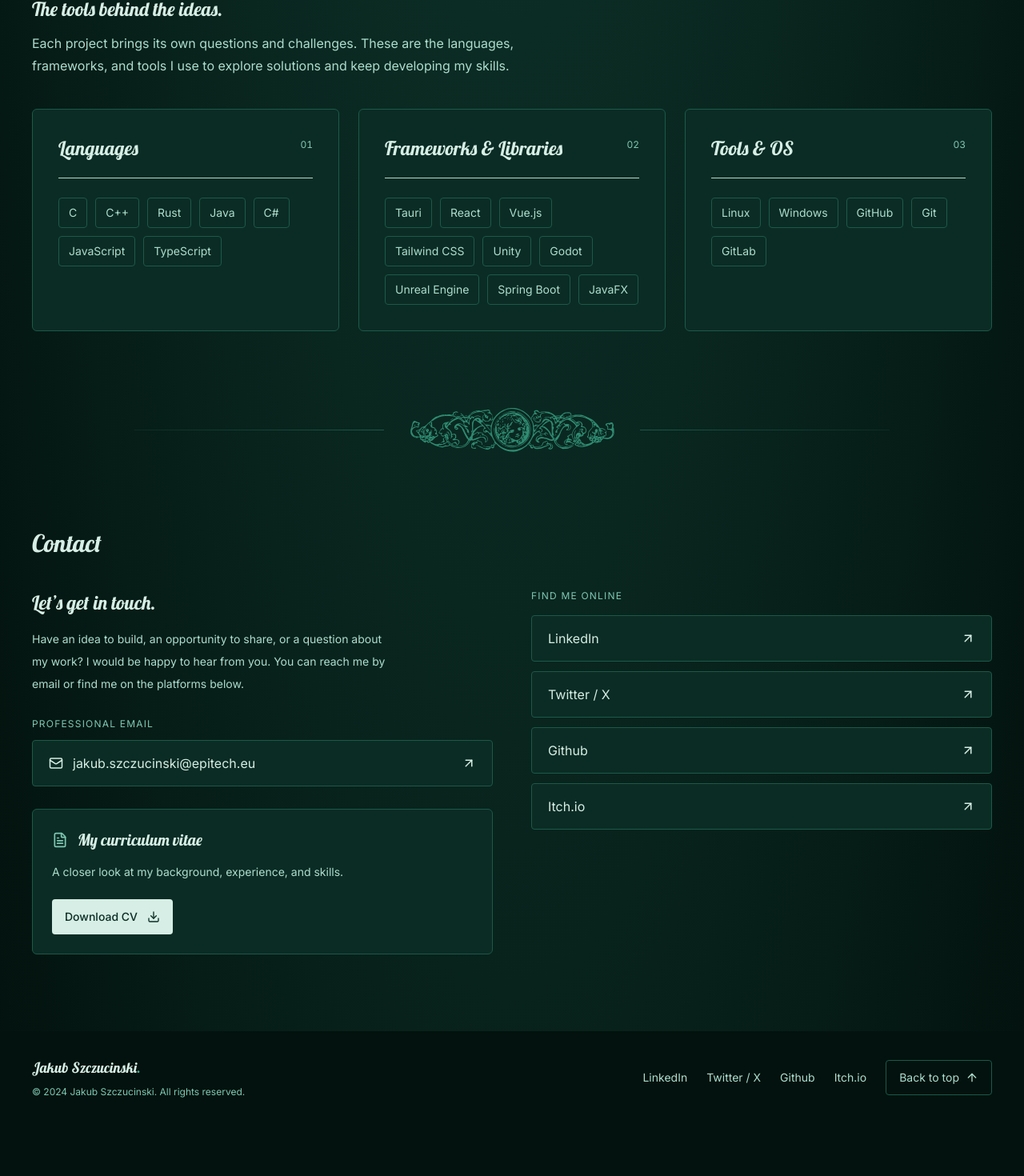
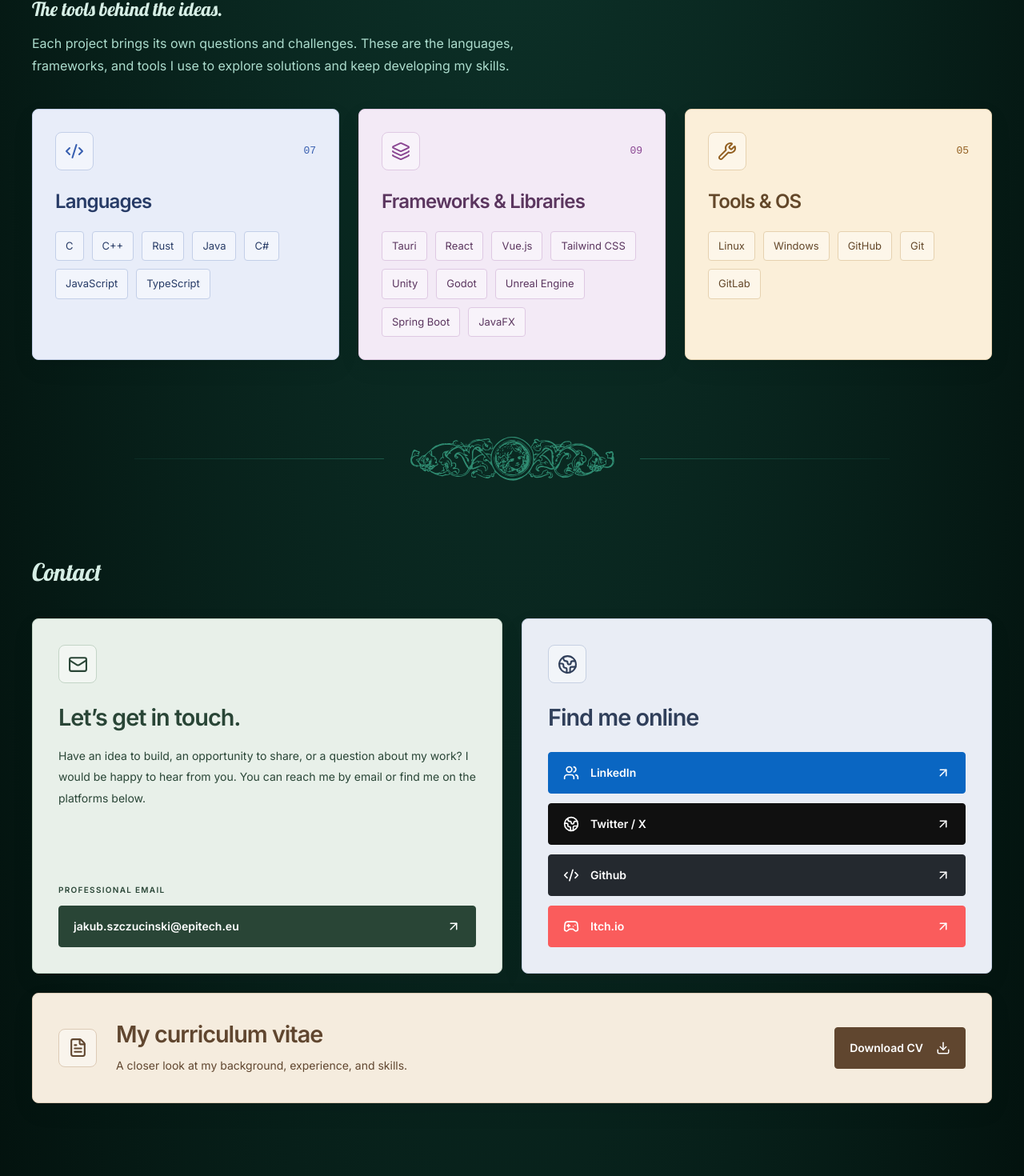
Before and after one commit to jakubaszcz/Portfolio, a Next.js app: page / in a window 1280 px wide. Shown: the part 4473-5943 px from the top of the page at 80% size. Before the commit the page ends 5878 px from the top, so only its background shows below. Built offline with nearby package versions, Linux system fonts and the light colour scheme; a web font is replaced by a local one.

Commit message:
feat(content): re work skills and contact

```diff
--- /dev/null
+++ b/app/components/contact/Contact.module.css
@@ -0,0 +1,31 @@
+.grid { display: grid; grid-template-columns: repeat(2, minmax(0, 1fr)); gap: 24px; }
+.card { min-width: 0; border: 1px solid var(--contact-border); border-radius: 8px; padding: 32px; color: var(--contact-ink); background: var(--contact-bg); box-shadow: 0 10px 28px #00000012; }
+.letter { --contact-bg: #e8f0e9; --contact-ink: #294536; --contact-border: #c4d5c7; display: flex; flex-direction: column; }
+.network { --contact-bg: #e9edf5; --contact-ink: #303f5a; --contact-border: #c6d0e2; }
+.resume { --contact-bg: #f5ecdE; --contact-ink: #60462f; --contact-border: #ddcbb6; grid-column: 1 / -1; display: flex; align-items: center; gap: 24px; }
+.icon { display: grid; place-items: center; width: 48px; height: 48px; flex-shrink: 0; border: 1px solid var(--contact-border); border-radius: 8px; background: #ffffff66; }
+.title { margin-top: 24px; font-size: clamp(1.4rem, 3vw, 1.8rem); font-weight: 600; line-height: 1.3; letter-spacing: -.035em; }
+.copy { margin-top: 16px; font-size: 14px; line-height: 1.9; }
+.emailBlock { margin-top: auto; padding-top: 32px; }
+.eyebrow { margin-bottom: 12px; font-size: 10px; font-weight: 600; text-transform: uppercase; letter-spacing: .13em; }
+.link { display: flex; min-height: 52px; align-items: center; justify-content: space-between; gap: 16px; padding: 14px 18px; border: 1px solid var(--link-border, var(--link-bg)); border-radius: 4px; background: var(--link-bg); color: var(--link-ink); font-size: 14px; font-weight: 600; line-height: 1.5; text-decoration: none; transition: background-color 160ms ease; }
+.link:hover { background: var(--link-hover); }
+.link:focus-visible { outline: 2px solid var(--contact-ink); outline-offset: 4px; }
+.link svg { flex-shrink: 0; }
+.linkLabel { display: flex; min-width: 0; align-items: center; gap: 14px; overflow-wrap: anywhere; }
+.email { --link-bg: #294536; --link-hover: #3c604b; --link-ink: #ffffff; }
+.emailAddress { overflow-wrap: anywhere; min-width: 0; }
+.linkedin { --link-bg: #0a66c2; --link-hover: #004182; --link-ink: #ffffff; }
+.github { --link-bg: #24292f; --link-hover: #3d444d; --link-ink: #ffffff; }
+.twitter { --link-bg: #101010; --link-hover: #303030; --link-ink: #ffffff; }
+.itch { --link-bg: #fa5c5c; --link-hover: #ff8080; --link-ink: #ffffff; }
+.neutral { --link-bg: #303f5a; --link-hover: #475b7c; --link-ink: #ffffff; }
+.socials { display: grid; gap: 12px; margin-top: 24px; }
+.download { --link-bg: #60462f; --link-hover: #795a3f; --link-ink: #ffffff; flex-shrink: 0; }
+.download:disabled { opacity: .6; cursor: not-allowed; }
+.resumeText { flex: 1; }
+.resume .title { margin: 0; }
+.resume .copy { margin-top: 8px; }
+.unavailable { display: flex; flex-wrap: wrap; gap: 12px; justify-content: space-between; padding: 16px; border: 1px dashed var(--contact-border); border-radius: 4px; font-size: 13px; }
+.card ::selection { background: var(--contact-ink); color: var(--contact-bg); }
+@media(max-width: 767px) { .grid { grid-template-columns: 1fr; } .card { padding: 24px; } .resume { align-items: flex-start; flex-wrap: wrap; } .resumeText { flex-basis: calc(100% - 72px); } .download { width: 100%; flex-shrink: 1; } }
--- a/app/components/contact/Contact.tsx
+++ b/app/components/contact/Contact.tsx
@@ -1,54 +1,54 @@
 import type { TranslationProps } from "@/app/i18n/dictionaries";
 import contact from "@/app/data/contact/contact.json";
-import { ArrowUpRight, Download, Mail, FileText } from "lucide-react";
+import { ArrowUpRight, Download, Mail, FileText, Globe2, Code2, Users, Gamepad2 } from "lucide-react";
+import styles from "./Contact.module.css";
 
-const linkStyle = "flex min-h-14 items-center justify-between gap-4 rounded-sm border border-primary-700 bg-primary-900 px-5 py-4 text-primary-100 transition-colors hover:border-primary-400 hover:bg-primary-800 focus-visible:outline-2 focus-visible:outline-offset-4 focus-visible:outline-primary-200";
+const destinations = {
+    "linkedin.com": { theme: styles.linkedin, Icon: Users },
+    "github.com": { theme: styles.github, Icon: Code2 },
+    "x.com": { theme: styles.twitter, Icon: Globe2 },
+    "twitter.com": { theme: styles.twitter, Icon: Globe2 },
+    "itch.io": { theme: styles.itch, Icon: Gamepad2 },
+};
 
-export function Contact({ dictionary } : TranslationProps) {
+function destinationStyle(url: string) {
+    try {
+        const hostname = new URL(url).hostname;
+        const match = Object.entries(destinations).find(([domain]) => hostname === domain || hostname.endsWith(`.${domain}`));
+        if (match) return match[1];
+    } catch { /* Empty destinations use the neutral, unavailable state. */ }
+    return { theme: styles.neutral, Icon: Globe2 };
+}
+
+export function Contact({ dictionary }: TranslationProps) {
     const t = dictionary.ui;
-    return (
-        <section id="contact" aria-labelledby="contact-title" className="mx-auto w-full max-w-7xl px-4 py-10 sm:px-10 sm:py-16">
-            <h2 id="contact-title" className="mb-8 font-primary text-3xl text-primary-100 sm:mb-10">{t.contact}</h2>
-            <div className="grid gap-8 lg:grid-cols-2 lg:gap-12">
-                <div>
-                    <p className="font-primary text-2xl text-primary-100">{t.contactTitle}</p>
-                    <p className="mt-4 max-w-md text-sm leading-7 text-primary-200">{t.contactDescription}</p>
-                    <div className="mt-7">
-                        <h3 className="mb-3 text-xs uppercase tracking-widest text-primary-300">{t.professionalEmail}</h3>
-                        {contact.email ? (
-                            <a href={`mailto:${contact.email}`} className={linkStyle}>
-                                <span className="flex min-w-0 items-center gap-3"><Mail size={18} className="shrink-0" aria-hidden="true" /><span className="break-all">{contact.email}</span></span>
-                                <ArrowUpRight size={18} className="shrink-0" aria-hidden="true" />
-                            </a>
-                        ) : (
-                            <div className="flex items-center gap-3 rounded-sm border border-primary-700 bg-primary-900 px-5 py-4 text-sm text-primary-300"><Mail size={18} aria-hidden="true" />{t.emailSoon}</div>
-                        )}
-                    </div>
-                    <div className="mt-7 rounded-md border border-primary-700 bg-primary-900 p-6">
-                        <div className="flex items-center gap-3"><FileText size={20} className="text-primary-300" aria-hidden="true" /><h3 className="font-primary text-xl text-primary-100">{t.cv}</h3></div>
-                        <p className="mt-3 text-sm leading-7 text-primary-200">{t.cvDescription}</p>
-                        {contact.cv ? (
-                            <a href={contact.cv} download className="mt-5 inline-flex min-h-11 items-center gap-3 rounded-sm bg-primary-100 px-4 py-2 text-sm font-medium text-primary-900 transition-colors hover:bg-primary-50">{t.downloadCv}<Download size={16} aria-hidden="true" /></a>
-                        ) : (
-                            <button type="button" disabled className="mt-5 inline-flex min-h-11 items-center gap-3 rounded-sm border border-primary-700 px-4 py-2 text-sm text-primary-300">{t.cvSoon} <Download size={16} aria-hidden="true" /></button>
-                        )}
-                    </div>
-                </div>
-                <div>
-                    <h3 className="mb-4 text-xs uppercase tracking-widest text-primary-300">{t.online}</h3>
-                    <ul className="space-y-3">
-                        {contact.socials.map((social) => (
-                            <li key={social.name}>
-                                {social.url ? (
-                                    <a href={social.url} target="_blank" rel="noopener noreferrer" aria-label={`${social.name} (${t.newTab})`} className={linkStyle}><span>{social.name}</span><ArrowUpRight size={18} aria-hidden="true" /></a>
-                                ) : (
-                                    <div className="flex min-h-14 flex-wrap items-center justify-between gap-3 rounded-sm border border-primary-700 bg-primary-900 px-5 py-4"><span className="text-primary-100">{social.name}</span><span className="text-xs text-primary-300">{t.soon}</span></div>
-                                )}
-                            </li>
-                        ))}
-                    </ul>
+    return <section id="contact" aria-labelledby="contact-title" className="mx-auto w-full max-w-7xl px-4 py-10 sm:px-10 sm:py-16">
+        <h2 id="contact-title" className="mb-8 font-primary text-3xl text-primary-100 sm:mb-10">{t.contact}</h2>
+        <div className={styles.grid}>
+            <div className={`${styles.card} ${styles.letter}`}>
+                <span className={styles.icon}><Mail size={25} aria-hidden="true" /></span>
+                <h3 className={styles.title}>{t.contactTitle}</h3>
+                <p className={styles.copy}>{t.contactDescription}</p>
+                <div className={styles.emailBlock}>
+                    <h4 className={styles.eyebrow}>{t.professionalEmail}</h4>
+                    {contact.email ? <a className={`${styles.link} ${styles.email}`} href={`mailto:${contact.email}`}><span className={styles.emailAddress}>{contact.email}</span><ArrowUpRight size={18} aria-hidden="true" /></a> : <p className={styles.unavailable}>{t.emailSoon}</p>}
                 </div>
             </div>
-        </section>
-    );
+            <div className={`${styles.card} ${styles.network}`}>
+                <span className={styles.icon}><Globe2 size={25} aria-hidden="true" /></span>
+                <h3 className={styles.title}>{t.online}</h3>
+                <ul className={styles.socials}>
+                    {contact.socials.map(social => {
+                        const { theme, Icon } = destinationStyle(social.url);
+                        return <li key={social.name}>{social.url ? <a className={`${styles.link} ${theme}`} href={social.url} target="_blank" rel="noopener noreferrer" aria-label={`${social.name} (${t.newTab})`}><span className={styles.linkLabel}><Icon size={20} aria-hidden="true" />{social.name}</span><ArrowUpRight size={18} aria-hidden="true" /></a> : <div className={styles.unavailable}><span>{social.name}</span><span>{t.soon}</span></div>}</li>;
+                    })}
+                </ul>
+            </div>
+            <div className={`${styles.card} ${styles.resume}`}>
+                <span className={styles.icon}><FileText size={25} aria-hidden="true" /></span>
+                <div className={styles.resumeText}><h3 className={styles.title}>{t.cv}</h3><p className={styles.copy}>{t.cvDescription}</p></div>
+                {contact.cv ? <a href={contact.cv} download className={`${styles.link} ${styles.download}`}>{t.downloadCv}<Download size={18} aria-hidden="true" /></a> : <button type="button" disabled className={`${styles.link} ${styles.download}`}>{t.cvSoon}<Download size={18} aria-hidden="true" /></button>}
+            </div>
+        </div>
+    </section>;
 }
--- /dev/null
+++ b/app/components/skills/Skills.module.css
@@ -0,0 +1,12 @@
+.languages { --skill-bg: #e8edf9; --skill-ink: #273b66; --skill-accent: #385fb0; --skill-border: #c3cfe8; }
+.frameworks { --skill-bg: #f3eaf6; --skill-ink: #5b365f; --skill-accent: #8b4793; --skill-border: #dfc9e3; }
+.tools { --skill-bg: #fbefd9; --skill-ink: #634729; --skill-accent: #936022; --skill-border: #e6d2b0; }
+.card { min-width: 0; padding: 28px; border: 1px solid var(--skill-border); border-radius: 8px; background: var(--skill-bg); color: var(--skill-ink); box-shadow: 0 10px 28px #00000012; }
+.topline { display: flex; align-items: center; justify-content: space-between; gap: 16px; margin-bottom: 24px; }
+.icon { display: grid; place-items: center; width: 48px; height: 48px; border: 1px solid var(--skill-border); border-radius: 8px; background: #ffffff66; color: var(--skill-accent); }
+.count { color: var(--skill-accent); font: 500 13px/1 monospace; }
+.heading { margin-bottom: 22px; }
+.heading h3 { font-size: 24px; line-height: 1.25; font-weight: 600; letter-spacing: -.035em; }
+.skill { max-width: 100%; overflow-wrap: anywhere; border: 1px solid var(--skill-border); padding: 8px 12px; background: #ffffff66; border-radius: 4px; font-size: 13px; line-height: 1.5; }
+.card ::selection { background: var(--skill-ink); color: var(--skill-bg); }
+@media(max-width: 640px) { .card { padding: 24px; } }
--- a/app/components/skills/Skills.tsx
+++ b/app/components/skills/Skills.tsx
@@ -1,5 +1,13 @@
 import type { TranslationProps } from "@/app/i18n/dictionaries";
 import skills from "@/app/data/skills/skills.json";
+import { Code2, Layers3, Wrench } from "lucide-react";
+import styles from "./Skills.module.css";
+
+const themes = {
+    languages: { className: styles.languages, Icon: Code2 },
+    frameworks: { className: styles.frameworks, Icon: Layers3 },
+    tools: { className: styles.tools, Icon: Wrench },
+};
 
 export function Skills({ dictionary } : TranslationProps) {
     const t = dictionary.ui;
@@ -11,21 +19,23 @@ export function Skills({ dictionary } : TranslationProps) {
                 <p className="mt-3 text-sm leading-7 text-primary-200 sm:text-base">{t.skillsDescription}</p>
             </div>
             <div className="grid gap-6 md:grid-cols-2 xl:grid-cols-3">
-                {skills.map((category, index) => (
-                    <article key={category.id} className="min-w-0 rounded-md border border-primary-700 bg-primary-900 p-6 transition-colors sm:p-8">
-                        <div className="mb-6 flex items-start justify-between gap-4 border-b border-primary-200 pb-5">
-                            <h3 className="font-primary text-2xl leading-snug text-primary-100">{dictionary.skillCategories[category.id as keyof typeof dictionary.skillCategories]}</h3>
-                            <span aria-hidden="true" className="pt-1 text-xs tabular-nums text-primary-300">{String(index + 1).padStart(2, "0")}</span>
+                {skills.map((category) => {
+                    const theme = themes[category.id as keyof typeof themes] ?? themes.languages;
+                    const Icon = theme.Icon;
+                    return <article key={category.id} className={`${styles.card} ${theme.className}`}>
+                        <div className={styles.topline}><span className={styles.icon}><Icon size={24} aria-hidden="true" /></span><span className={styles.count} aria-hidden="true">{String(category.skills.length).padStart(2, "0")}</span></div>
+                        <div className={styles.heading}>
+                            <h3>{dictionary.skillCategories[category.id as keyof typeof dictionary.skillCategories]}</h3>
                         </div>
                         <ul className="flex flex-wrap gap-2.5">
                             {category.skills.map((skill) => (
-                                <li key={skill} className="max-w-full break-words rounded-sm border border-primary-700 px-3 py-2 text-sm leading-5 text-primary-200 transition-colors">
+                                <li key={skill} className={styles.skill}>
                                     {skill}
                                 </li>
                             ))}
                         </ul>
-                    </article>
-                ))}
+                    </article>;
+                })}
             </div>
         </section>
     );
```
